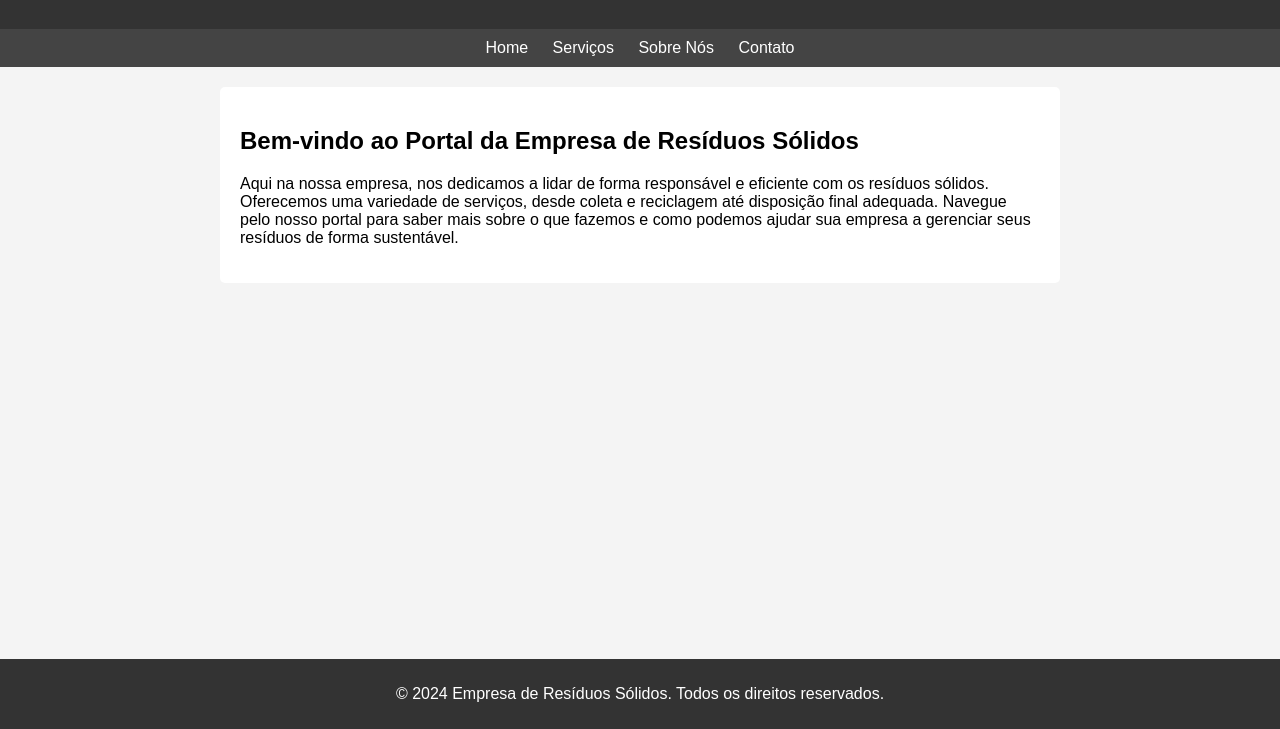
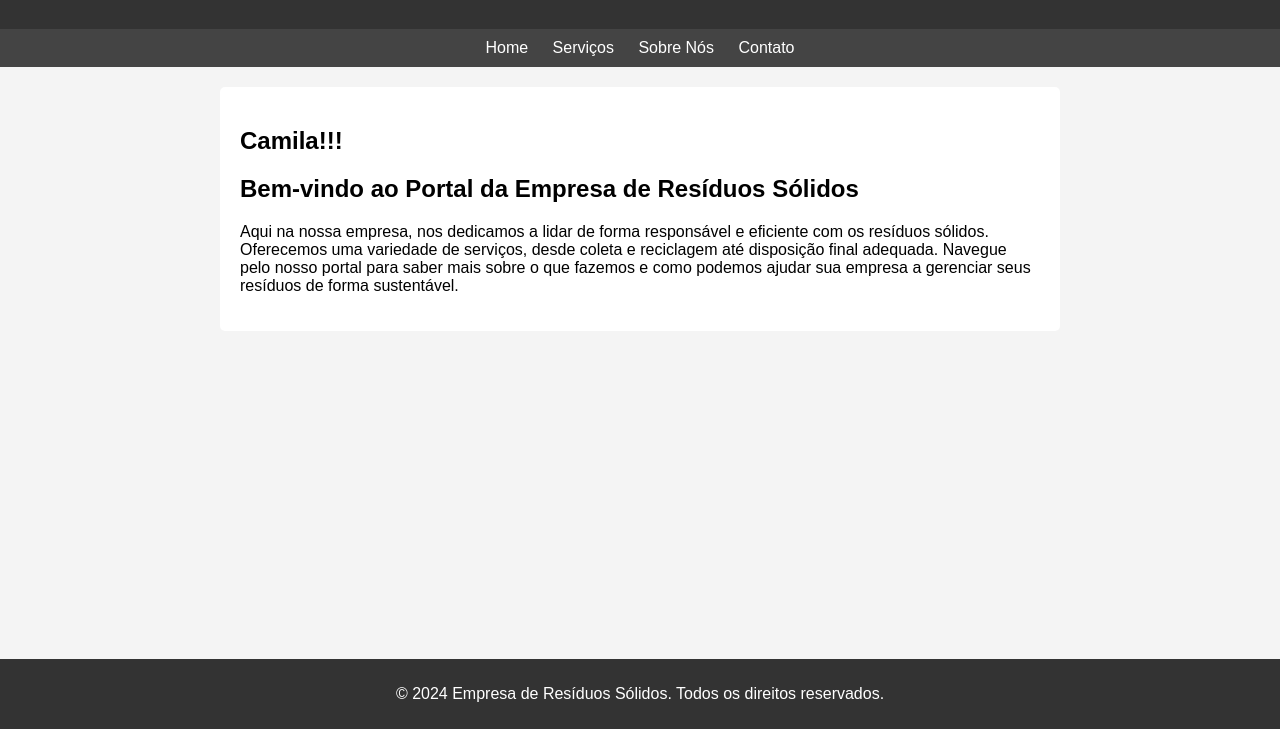
Before and after one commit to pedropauloruas/laboratoriopedroespinheira, a website: page app/index.html in a window 1280 px wide. Shown: the part 71-800 px from the top of the page. Drawn offline with Linux system fonts and the light colour scheme.

Commit message:
alteracao

```diff
--- a/app/index.html
+++ b/app/index.html
@@ -1,5 +1,6 @@
 <!DOCTYPE html>
 <html lang="pt-BR">
+
 <head>
     <meta charset="UTF-8">
     <meta name="viewport" content="width=device-width, initial-scale=1.0">
@@ -57,6 +58,7 @@
         <a href="#">Contato</a>
     </nav>
     <section>
+        <h1>Camila!!!</h1>
         <h2>Bem-vindo ao Portal da Empresa de Resíduos Sólidos</h2>
         <p>Aqui na nossa empresa, nos dedicamos a lidar de forma responsável e eficiente com os resíduos sólidos. Oferecemos uma variedade de serviços, desde coleta e reciclagem até disposição final adequada. Navegue pelo nosso portal para saber mais sobre o que fazemos e como podemos ajudar sua empresa a gerenciar seus resíduos de forma sustentável.</p>
     </section>
```
Also changed, not shown: 1 other file.
